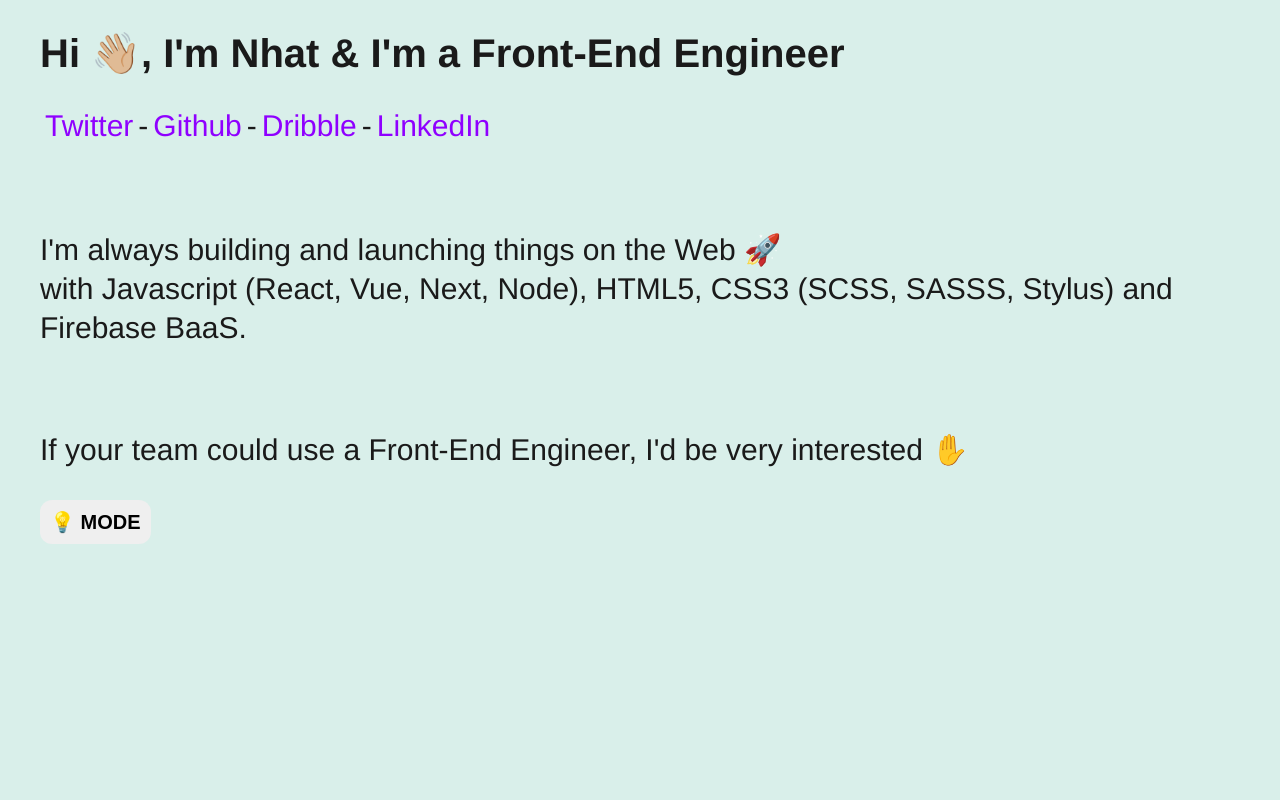
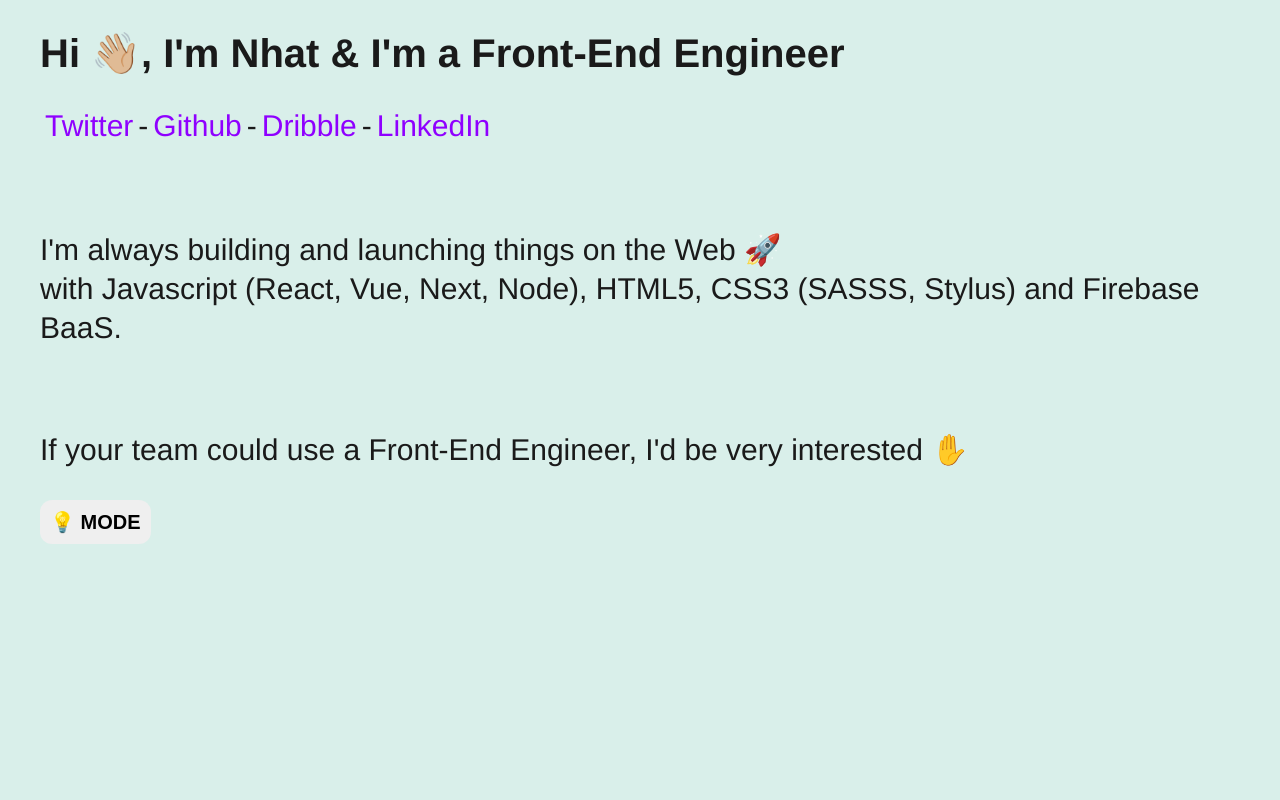
Before and after one commit to NhatDinh/nhatdinh.me, a Next.js app: page / in a window 1280 px wide. Shown: the top 800 px of the page. Built offline with nearby package versions, Linux system fonts and the light colour scheme.

Commit message:
remove some tech stacks

```diff
--- a/components/Hero.js
+++ b/components/Hero.js
@@ -69,8 +69,8 @@ class Hero extends React.Component {
           <div className="m-container">
             <p>
               I'm always building and launching things on the Web 🚀 <br />
-              with Javascript (React, Vue, Next, Node), HTML5, CSS3 (SCSS,
-              SASSS, Stylus) and Firebase BaaS.
+              with Javascript (React, Vue, Next, Node), HTML5, CSS3 (SASSS,
+              Stylus) and Firebase BaaS.
             </p>
           </div>
 
```
